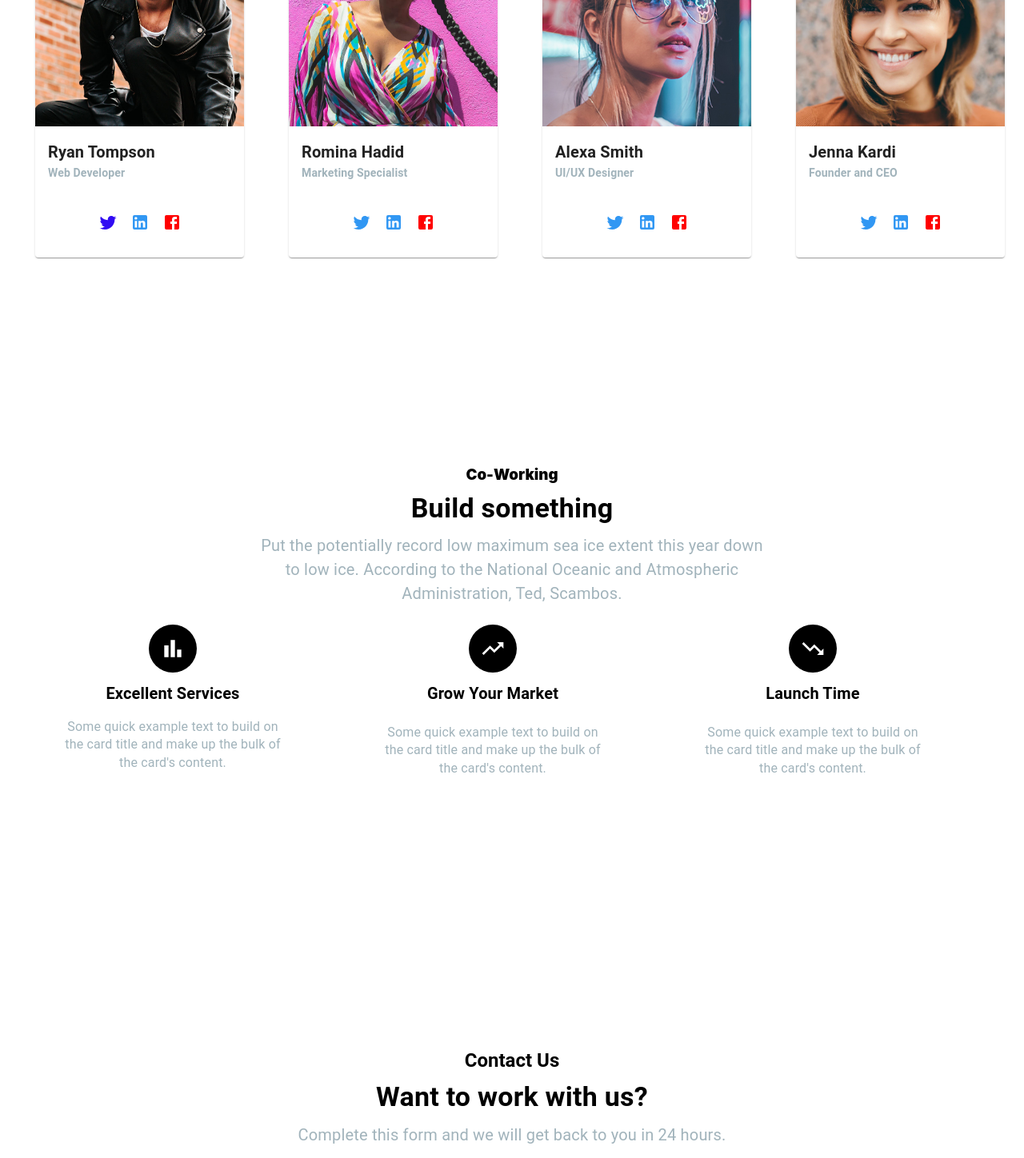
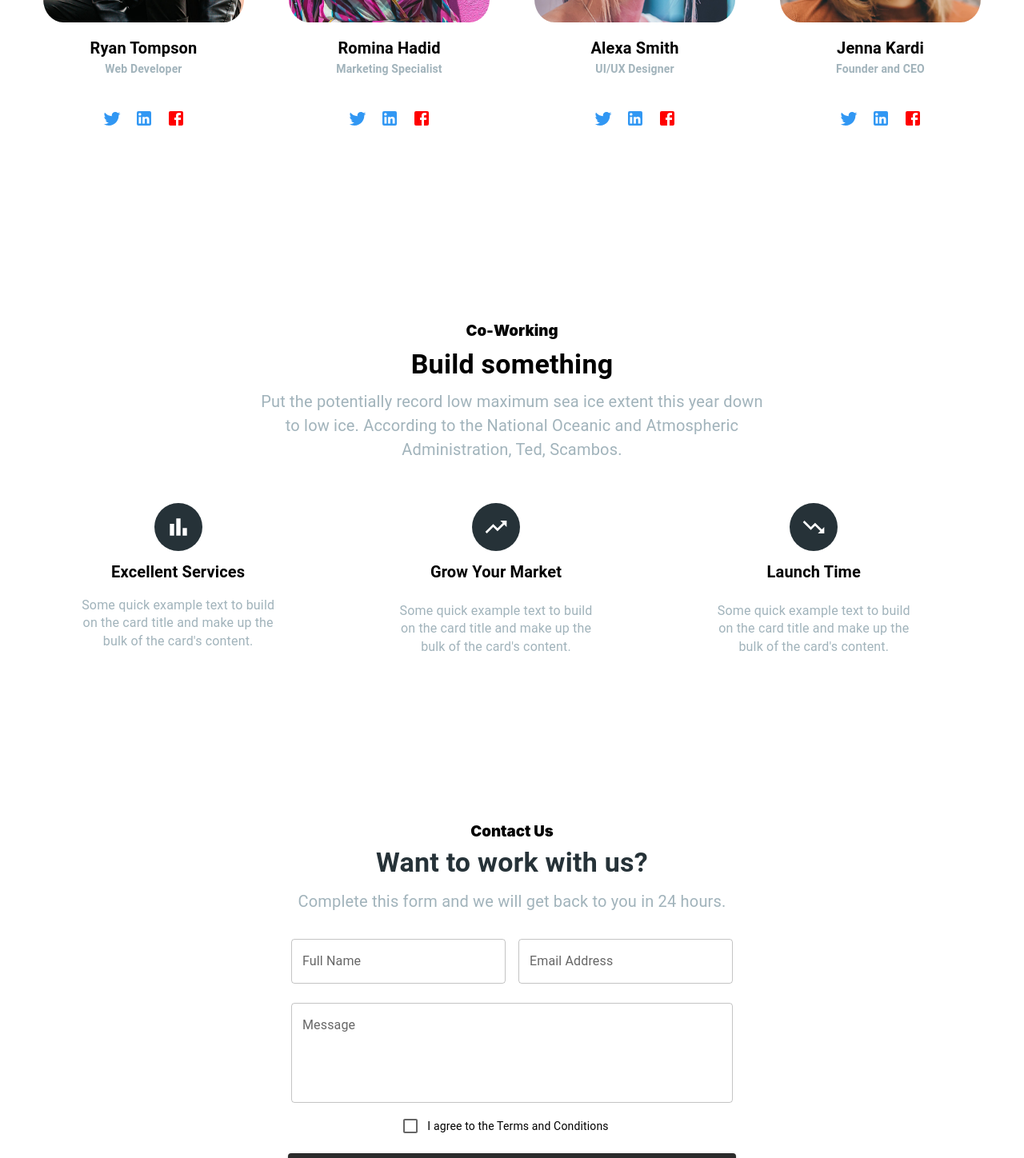
Before and after one commit to kimmisinha/Material-UI-Project, a React (Create React App) app: page / in a window 1280 px wide. Shown: the part 2020-3468 px from the top of the page at 80% size. Built offline with nearby package versions, Linux system fonts and the light colour scheme.

Commit message:
Removed unnecessary Paper component wrappers

```diff
--- a/src/Component/CoWorking.jsx
+++ b/src/Component/CoWorking.jsx
@@ -11,7 +11,7 @@ const CoWorking = () => {
         <Typography
           variant="h7"
           component="h3"
-          sx={{ fontWeight: 900, marginTop: "250px", padding: "10px" }}
+          sx={{ fontWeight: 900, marginTop: "200px", padding: "10px" }}
         >
           Co-Working
         </Typography>
@@ -35,8 +35,8 @@ const CoWorking = () => {
           Administration, Ted, Scambos.
         </Typography>
       </Box>
-      <Grid container spacing={6} justifyContent="center">
-        <Grid item xs={12} sm={6} md={4} style={{ padding: "40px", textAlign: "center",  border: '0px solid grey' }}>
+      <Grid container spacing={5} justifyContent="center">
+        <Grid item xs={12} sm={6} md={4} style={{ padding: "60px", textAlign: "center",  border: '0px solid grey' }}>
           {/* <Paper elevation={3} style={{ padding: "20px", textAlign: "center",  border: '0px solid grey' }}> */}
             <Box
               sx={{
@@ -46,7 +46,7 @@ const CoWorking = () => {
                 width: "60px",
                 height: "60px",
                 borderRadius: "50%",
-                backgroundColor: "black",
+                backgroundColor: "rgb(38,50,56)",
                 margin: "0 auto",
                 marginBottom: "10px",
                 border: '0px solid grey'
@@ -66,7 +66,7 @@ const CoWorking = () => {
             </Typography>
           {/* </Paper> */}
         </Grid>
-        <Grid item xs={12} sm={6} md={4} style={{ padding: "40px", textAlign: "center", border: "none" }}>
+        <Grid item xs={12} sm={6} md={4} style={{ padding: "60px", textAlign: "center", border: "none" }}>
           {/* <Paper elevation={3} style={{ padding: "20px", textAlign: "center", border: "none" }}> */}
             <Box
               sx={{
@@ -76,7 +76,7 @@ const CoWorking = () => {
                 width: "60px",
                 height: "60px",
                 borderRadius: "50%",
-                backgroundColor: "black",
+                backgroundColor: "rgb(38,50,56)",
                 margin: "0 auto",
                 marginBottom: "10px",
               }}
@@ -95,7 +95,7 @@ const CoWorking = () => {
             </Typography>
           {/* </Paper> */}
         </Grid>
-        <Grid item xs={12} sm={6} md={4} style={{ padding: "40px", textAlign: "center", border: "none" }}>
+        <Grid item xs={12} sm={6} md={4} style={{ padding: "60px", textAlign: "center", border: "none" }}>
           {/* <Paper elevation={3} style={{ padding: "20px", textAlign: "center", border: "none" }}> */}
             <Box
               sx={{
@@ -105,7 +105,7 @@ const CoWorking = () => {
                 width: "60px",
                 height: "60px",
                 borderRadius: "50%",
-                backgroundColor: "black",
+                backgroundColor: "rgb(38,50,56)",
                 margin: "0 auto",
                 marginBottom: "10px",
               }}
--- a/src/Component/ContactUs.jsx
+++ b/src/Component/ContactUs.jsx
@@ -7,6 +7,7 @@ import {
   Typography,
   Container,
   Box,
+  Grid,
 } from "@mui/material";
 
 const ContactUs = () => {
@@ -16,8 +17,8 @@ const ContactUs = () => {
     backgroundColor: "#2B2B2B",
     color: "white",
     width: "560px",
-    hight:"300px"
   };
+
   return (
     <Container maxWidth="sm">
       <Box
@@ -29,10 +30,10 @@ const ContactUs = () => {
         }}
       >
         <Typography
-          variant="h5"
-          component="h1"
+          variant="h7"
+          component="h3"
           gutterBottom
-          sx={{ fontWeight: 600, marginTop: "250px" }}
+          sx={{ fontWeight: 900, marginTop: "100px" }}
         >
           Contact Us
         </Typography>
@@ -40,6 +41,7 @@ const ContactUs = () => {
           variant="h4"
           component="h2"
           gutterBottom
+          color="rgb(38,50,56)"
           sx={{ fontWeight: "bold" }}
         >
           Want to work with us?
@@ -56,18 +58,24 @@ const ContactUs = () => {
         >
           Complete this form and we will get back to you in 24 hours.
         </Typography>
+        <Grid container spacing={2}>
+          <Grid item xs={6}>
             <TextField
               label="Full Name"
               variant="outlined"
               fullWidth
               margin="normal"
             />
+          </Grid>
+          <Grid item xs={6}>
             <TextField
               label="Email Address"
               variant="outlined"
               fullWidth
               margin="normal"
             />
+          </Grid>
+        </Grid>
         <TextField
           label="Message"
           variant="outlined"
@@ -76,14 +84,25 @@ const ContactUs = () => {
           multiline
           rows={4}
         />
+        {/* Applied alignItems: "start" to the parent Box of Checkbox and Label */}
+        <Box sx={{ alignItems: "stretch",flex:"start" }}>
           <FormControlLabel
-          control={<Checkbox />}
+            control={
+              <Checkbox
+                sx={{
+                  "&.Mui-checked": {
+                    color: "black",
+                  },
+                }}
+              />
+            }
             label={
               <Typography variant="body2">
-              I agree the Terms and Conditions
+                I agree to the Terms and Conditions
               </Typography>
             }
           />
+        </Box>
         <Button
           variant="contained"
           color="primary"
--- a/src/Component/OurTeam.jsx
+++ b/src/Component/OurTeam.jsx
@@ -21,9 +21,9 @@ const teamMembers = [
     title: "Web Developer",
     image: team1,
     socials: [
-      <Twitter sx={{ color: 'rgb(49,11,243)' }} />,
-      <LinkedIn sx={{ color: 'rgb(49,151,243)' }} />,
-      <Facebook sx={{ color: 'red' }} />,
+      <Twitter sx={{ color: "rgb(49,151,243)" }} />,
+      <LinkedIn sx={{ color: "rgb(49,151,243)" }} />,
+      <Facebook sx={{ color: "red" }} />,
     ],
   },
   {
@@ -31,9 +31,9 @@ const teamMembers = [
     title: "Marketing Specialist",
     image: team2,
     socials: [
-      <Twitter sx={{ color: 'rgb(49,151,243)' }} />,
-      <LinkedIn sx={{ color: 'rgb(49,151,243)' }} />,
-      <Facebook sx={{ color: 'red' }} />,
+      <Twitter sx={{ color: "rgb(49,151,243)" }} />,
+      <LinkedIn sx={{ color: "rgb(49,151,243)" }} />,
+      <Facebook sx={{ color: "red" }} />,
     ],
   },
   {
@@ -41,9 +41,9 @@ const teamMembers = [
     title: "UI/UX Designer",
     image: team3,
     socials: [
-      <Twitter sx={{ color: 'rgb(49,151,243)' }} />,
-      <LinkedIn sx={{ color: 'rgb(49,151,243)' }} />,
-      <Facebook sx={{ color: 'red' }} />,
+      <Twitter sx={{ color: "rgb(49,151,243)" }} />,
+      <LinkedIn sx={{ color: "rgb(49,151,243)" }} />,
+      <Facebook sx={{ color: "red" }} />,
     ],
   },
   {
@@ -51,17 +51,17 @@ const teamMembers = [
     title: "Founder and CEO",
     image: team4,
     socials: [
-      <Twitter sx={{ color: 'rgb(49,151,243)' }} />,
-      <LinkedIn sx={{ color: 'rgb(49,151,243)' }} />,
-      <Facebook sx={{ color: 'red' }} />,
+      <Twitter sx={{ color: "rgb(49,151,243)" }} />,
+      <LinkedIn sx={{ color: "rgb(49,151,243)" }} />,
+      <Facebook sx={{ color: "red" }} />,
     ],
   },
 ];
 
 const OurTeam = () => {
   return (
-    <Container  maxWidth={"xl"} style={{width:"100%"}}>
-      <Box textAlign="center" sx={{ py: 5, marginTop: "130px" }}>
+    <Container maxWidth={"xl"} style={{ width: "100%" }}>
+      <Box textAlign="center" sx={{ py: 5, marginTop: "0px" }}>
         <Typography
           variant="h7"
           component="h3"
@@ -95,10 +95,9 @@ const OurTeam = () => {
           maximum.
         </Typography>
       </Box>
-      <Grid container spacing={7} sx={{paddingLeft:"20px"}}>
+      <Grid container spacing={7} sx={{ padding: "0px 30px 0px 30px" }}>
         {teamMembers.map((member, index) => (
           <Grid item md={3} key={index} margin={"0px"}>
-            <Card>
             <CardMedia
               component="img"
               height="290"
@@ -107,19 +106,24 @@ const OurTeam = () => {
               alt={member.name}
               margin="20px"
               marginTop="25px"
+              sx={{ borderRadius: "10%" }}
+
             />
             <CardContent>
-                <Typography variant="h6" component="h2" sx={{ fontWeight: "bold" }}>
+              <Typography
+                variant="h6"
+                component="h2"
+                sx={{ fontWeight: "bold" ,textAlign:"center"}}
+              >
                 {member.name}
               </Typography>
-                <Typography variant="body2" sx={{ fontWeight: "bold" ,color: "rgb(96 125 139 / 59%)"}}>
+              <Typography
+                variant="body2"
+                sx={{ fontWeight: "bold", color: "rgb(96 125 139 / 59%)",textAlign:"center" }}
+              >
                 {member.title}
               </Typography>
-                <Box
-                  mt={4}
-                  display="flex"
-                  justifyContent="center"
-                >
+              <Box mt={4} display="flex" justifyContent="center">
                 {member.socials.map((icon, index) => (
                   <IconButton key={index} aria-label="social icon">
                     {icon}
@@ -127,7 +131,6 @@ const OurTeam = () => {
                 ))}
               </Box>
             </CardContent>
-            </Card>
           </Grid>
         ))}
       </Grid>
```
Lines whose indentation alone changed are shown as unchanged.
